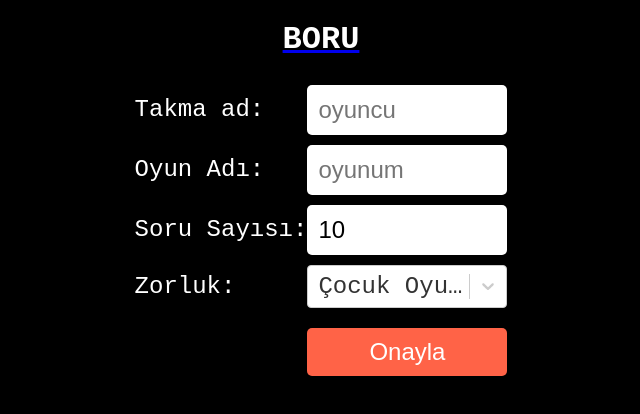
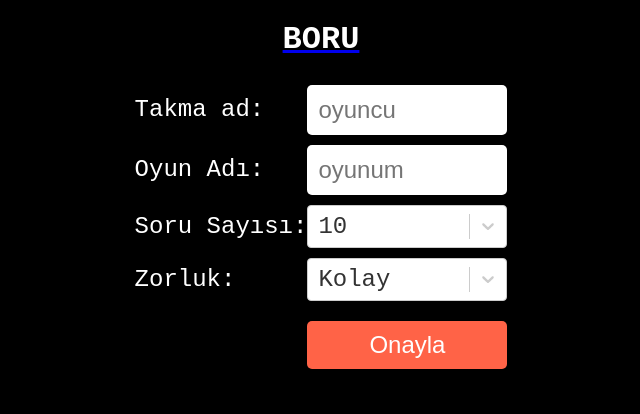
Before and after one commit to 57devs/fe-thegame, a React (Create React App) app: page /create in a window 1280 px wide. Shown: the top 414 px of the page, without its empty margins (319-959 px from the left). Built offline with nearby package versions, Linux system fonts and the light colour scheme.

Commit message:
updated difficulty and question length

```diff
--- a/src/components/GameSettings/GameSettings.jsx
+++ b/src/components/GameSettings/GameSettings.jsx
@@ -14,11 +14,15 @@ import {
 } from "./GameSettings.styled"
 
 const DIFFICULTY_OPTIONS = [
-    { value: "1", label: "Çocuk Oyuncağı" },
-    { value: "2", label: "Kolay" },
+    { value: "1", label: "Kolay" },
     { value: "3", label: "Orta" },
-    { value: "4", label: "Zor" },
-    { value: "5", label: "Boru" }
+    { value: "5", label: "Zor" },
+]
+
+const QUESTION_LENGTH = [
+    { value: "1", label: "10" },
+    { value: "2", label: "20" },
+    { value: "3", label: "30" }
 ]
 
 export default class GameSettings extends Component {
@@ -28,7 +32,7 @@ export default class GameSettings extends Component {
         this.state = {
             difficulty: DIFFICULTY_OPTIONS[0],
             gameId: null,
-            questionLength: 10,
+            questionLength: QUESTION_LENGTH[0],
             title: null,
             username: null
         }
@@ -61,13 +65,14 @@ export default class GameSettings extends Component {
                     </FormRow>
                     <FormRow>
                         <Label>Soru Sayısı:</Label>
-                        <Input
-                            autocomplete="off"
-                            name="questionLength"
-                            onChange={this.setSettingValues}
-                            type="number"
-                            value={questionLength}
-                        />
+                        <DropdownWrapper>
+                            <Select
+                                onChange={this.setQuestionLength}
+                                options={QUESTION_LENGTH}
+                                placeholder="Soru sayısı"
+                                value={questionLength}
+                            />
+                        </DropdownWrapper>
                     </FormRow>
                     <FormRow>
                         <Label>Zorluk:</Label>
@@ -119,7 +124,7 @@ export default class GameSettings extends Component {
         let gameInfo = {
             "difficulty": difficulty.value,
             "game_name": title,
-            "num_of_questions": questionLength,
+            "num_of_questions": questionLength.label,
             "username": username
         }
 
@@ -144,4 +149,11 @@ export default class GameSettings extends Component {
             { difficulty }
         )
     }
+
+    setQuestionLength = (questionLength) => {
+        console.log(questionLength)
+        this.setState(
+            { questionLength }
+        )
+    }
 }
```
